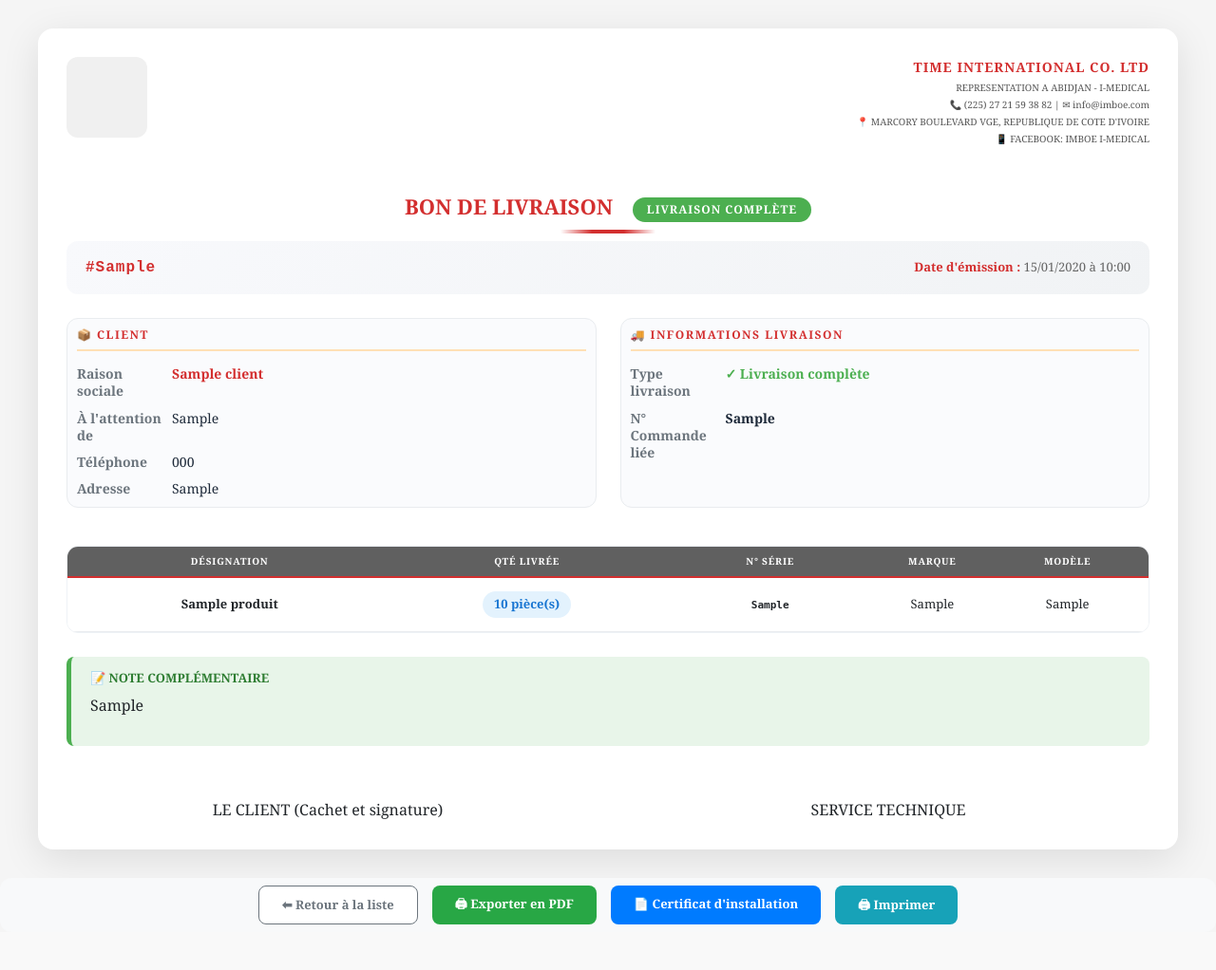
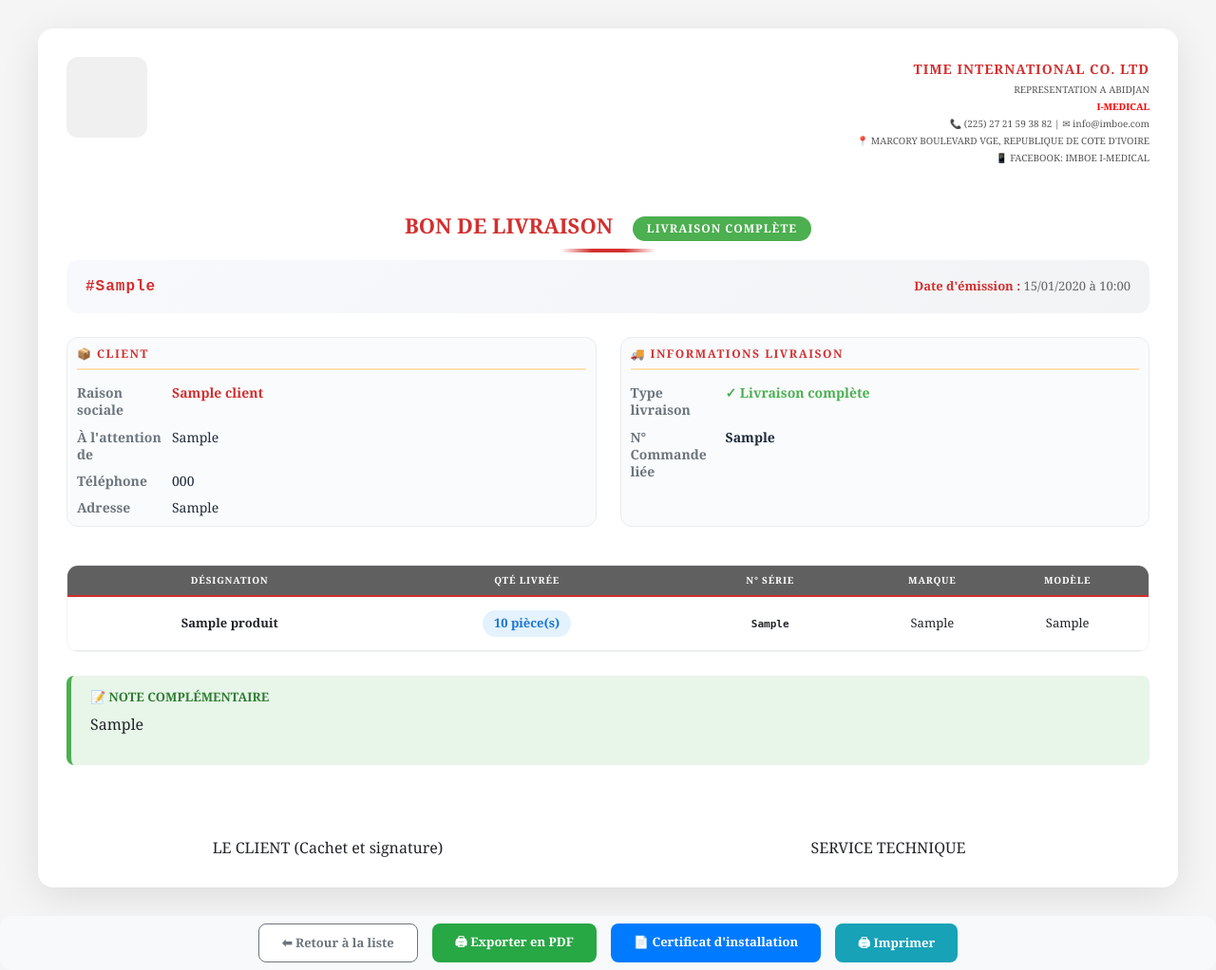
Before and after one commit to assagouJo/gestock, a Flask app: page /bon-livraison/1 in a window 1280 px wide. Shown: the whole page at 95% size. Before the commit the page ends 974 px from the top, so only its background shows below. Run offline with Flask 3, Linux system fonts and the light colour scheme; a user stored in the database is signed in; tables that the repository leaves empty hold one stand-in row (values such as "Sample post"); some libraries are stand-ins or nearby versions; some web fonts are replaced.

Commit message:
update bon livraison 2

```diff
--- a/templates/bon_livraison_detail.html
+++ b/templates/bon_livraison_detail.html
@@ -33,8 +33,8 @@
 
     .img-style img {
         border-radius: 12px;
-        max-height: 90px;
-        width: 90px;
+        max-height: 100px;
+        width: 100px;
     }
 
     .company-info {
@@ -332,7 +332,7 @@
     .signatures {
         display: flex;
         justify-content: space-between;
-        margin-top: 55px;
+        margin-top: 75px;
         gap: 40px;
     }
 
@@ -450,8 +450,9 @@
             {% endif %}
         </div>
         <div class="company-info">
-            <div class="company-name">TIME INTERNATIONAL CO. LTD</div>
-            <p>REPRESENTATION A ABIDJAN - I-MEDICAL</p>
+            <p class="company-name" style="font-weight: 600;">TIME INTERNATIONAL CO. LTD</p>
+            <p>REPRESENTATION A ABIDJAN </p>
+            <p style="color: red;font-weight: 600;">I-MEDICAL</p>
             <p>📞 (225) 27 21 59 38 82 | ✉ info@imboe.com</p>
             <p>📍 MARCORY BOULEVARD VGE, REPUBLIQUE DE COTE D'IVOIRE</p>
             <p>📱 FACEBOOK: IMBOE I-MEDICAL</p>
@@ -493,14 +494,18 @@
                 <div class="info-value">{{ bon.client.attn }}</div>
             </div>
             {% endif %}
+            {% if bon.client.telephone %}
             <div class="info-row">
                 <div class="info-label">Téléphone</div>
                 <div class="info-value">{{ bon.client.telephone or 'Non renseigné' }}</div>
             </div>
+            {% endif %}
+            {% if bon.client.adresse %}
             <div class="info-row">
                 <div class="info-label">Adresse</div>
                 <div class="info-value">{{ bon.client.adresse or 'Non renseignée' }}</div>
             </div>
+            {% endif %}
         </div>
 
         <div class="info-card">
```
